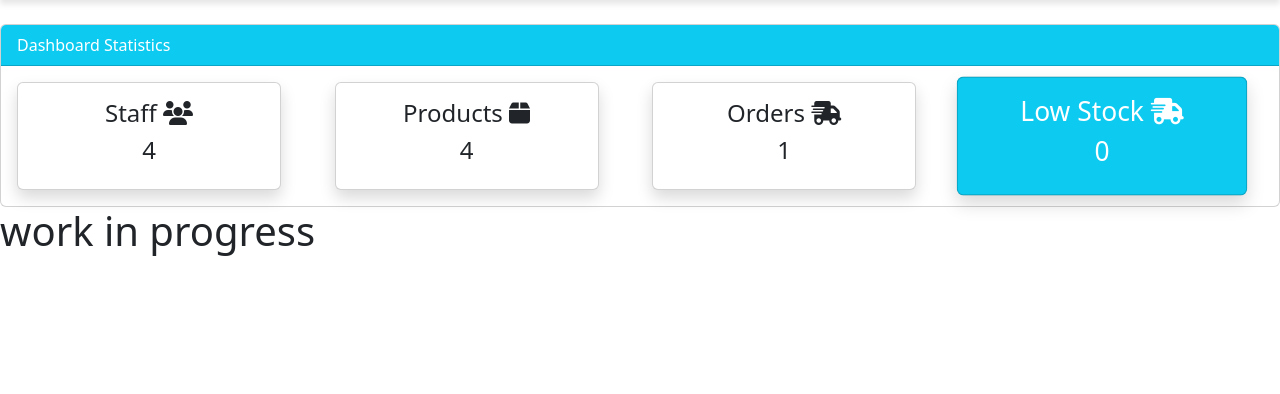
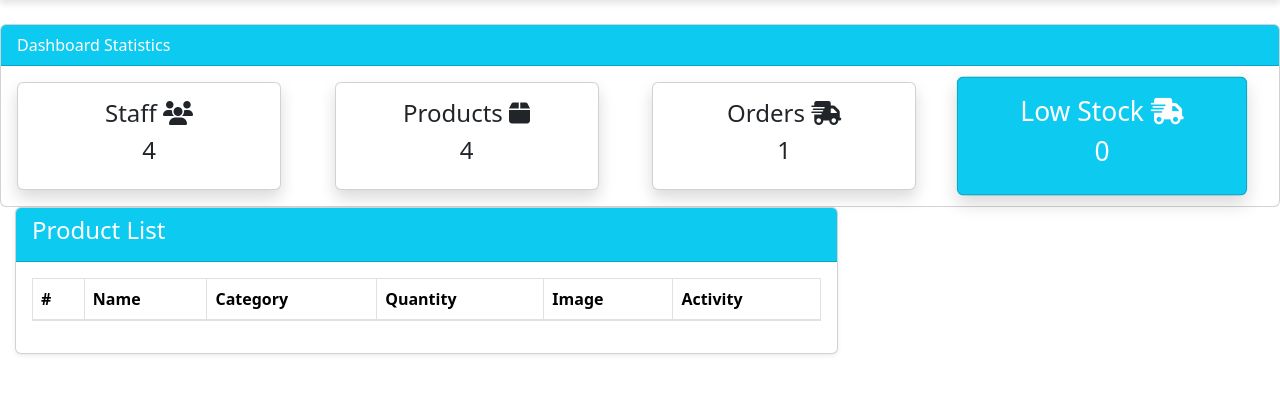
Before and after one commit to zaidqureshi2001/Inventory, a Django app: page /Lowstock/ in a window 1280 px wide. Shown: the part 66-460 px from the top of the page. Run offline with Django 5.2, Linux system fonts and the light colour scheme; a user stored in the database is signed in; data comes from the database, SQL or seed files in the repository; both versions use the stored data as it was after the commit; lists and menus that the app fills with data are empty.

Commit message:
changes for 1) Order Section For User To View Order 3)Created a Lowstock Section in admin panel 2) Added a Edit btn in Lowstock section only less than  50(quantity Product will render in lowstock ) 3)Added a lenght of cart 4)Changes in UI for Admin profile , A hover effect

```diff
--- a/ecom/settings.py
+++ b/ecom/settings.py
@@ -140,3 +140,7 @@ MEDIA_URL = '/media/'  # URL for serving media files
 MEDIA_ROOT = os.path.join(BASE_DIR, 'media')  # Path to the media directory
 
 DEFAULT_AUTO_FIELD = 'django.db.models.BigAutoField'
+# settings.py
+SESSION_ENGINE = 'django.contrib.sessions.backends.db'  # This stores sessions in the database
+SESSION_COOKIE_AGE = 3600  # Time in seconds for session expiration
+SESSION_EXPIRE_AT_BROWSER_CLOSE = False  # Keep session active after closing the browser
--- a/templates/dashboard/Lowstock.html
+++ b/templates/dashboard/Lowstock.html
@@ -1,9 +1,45 @@
 {% extends 'partials/base.html' %}
 
 {% block title %}
-  Orders
+  Lowstock
 {% endblock %}
-
 {% block content %}
-<h1>work in progress</h1>
+<div class="col-md-8">
+  <div class="card shadow-sm">
+    <div class="card-header bg-info text-white">
+      <h4>Product List</h4>
+    </div>
+    <div class="card-body">
+      <table class="table table-striped table-bordered">
+        <thead class="bg-info text-white">
+          <tr>
+            <th scope="col">#</th>
+            <th scope="col">Name</th>
+            <th scope="col">Category</th>
+            <th scope="col">Quantity</th>
+            <th scope="col">Image</th>
+            <th scope="col">Activity</th>
+          </tr>
+        </thead>
+        <tbody>
+          {% for item in items %}
+            <tr>
+              <th scope="row">{{ forloop.counter }}</th>
+              <td>{{ item.name }}</td>
+              <td>{{ item.category }}</td>
+              <td>{{ item.quantity }}</td>
+              <td>
+                  <img src="{{ item.image.url }}" alt="{{ item.name }}" style="max-width: 100px; max-height: 100px;" />
+              </td>
+              <td>
+                <a class="btn btn-info btn-sm" href="{% url 'product_update' item.id %}">Edit</a>
+                <a class="btn btn-danger btn-sm" href="{% url 'delete' item.id %}">Delete</a>
+              </td>
+            </tr>
+          {% endfor %}
+        </tbody>
+      </table>
+    </div>
+  </div>
+</div>
 {% endblock content%}
--- a/templates/dashboard/cart.html
+++ b/templates/dashboard/cart.html
@@ -95,9 +95,11 @@
             .then((data) => {
               if (data.success) {
                 // Remove the product row from the table
+                location.reload();
                 const row = document.getElementById(`cart-item-${productId}`);
                 if (row) {
                   row.remove();
+
                 }
                 // Update the total price
                 document.getElementById('total-price').textContent = `${data.new_total_price.toFixed(2)}`;
@@ -109,7 +111,6 @@
           });
         });
       });
-
     </script>
 
 {% endblock %}
--- a/templates/partials/nav.html
+++ b/templates/partials/nav.html
@@ -60,7 +60,7 @@
         {% if not request.user.is_staff %}
         <div class="cart">
           <a href="{% url 'cart' %}" class="cart-icon"><i class="fa-solid fa-cart-shopping">
-            <span class="cart-count">{{total_value}}</span></i></a>
+            <span class="cart-count">{{cart_items|length }}</span></i></a>
         </div>
         {% endif %}
       </div>
--- a/templates/partials/top.html
+++ b/templates/partials/top.html
@@ -72,7 +72,7 @@
                 <div class="card-body text-center">
                   <h4>Low Stock <i class="fas fa-shipping-fast"></i></h4>
                   <div>
-                    <h4>0</h4>
+                    <h4>{{Lowstock_count}}</h4>
                   </div>
                 </div>
               </div>
--- a/templates/test.html
+++ b/templates/test.html
@@ -1,8 +1,9 @@
 {% extends 'partials/base.html' %}
-
+{% block title %}
+  Dashboard
+{% endblock %}
 {% block content %}
   {% if user.is_authenticated and user.is_staff %}
-
     <div class="container">
       <div class="row my-5">
         <div class="col-md-6">
--- a/user/models.py
+++ b/user/models.py
@@ -46,7 +46,9 @@ class ShippingAddress(models.Model):
     order = models.ForeignKey(Order, on_delete=models.SET_NULL, null=True, related_name='shipping_addresses')  # Add related_name
 
     def __str__(self):
-        return f"{self.customer.username}'s address"
+        if self.customer:
+            return f"{self.customer.username}'s address"
+        return "No customer"
 
 class OrderItem(models.Model):
     product = models.ForeignKey(Product, on_delete=models.CASCADE)
--- a/user/views.py
+++ b/user/views.py
@@ -58,6 +58,8 @@ def user_logout(request):
 
 @login_required(login_url='login')
 def test(request):
+    cart = request.session.get('cart', {})
+    print("cart_length" , len(cart))
     order = Order.objects.filter(staff=request.user)
     order_chart = Order.objects.all()
     product = Product.objects.all()
@@ -66,8 +68,11 @@ def test(request):
     order_count = Order.objects.count()
     orders = Order.objects.filter(payment_status='success')
     product_count = Product.objects.count()
+    items = Product.objects.filter(quantity__lt=50)
+    Lowstock_count =items.count()
     context = {
-
+    'cart_items':cart,
+    'Lowstock_count':Lowstock_count,
     'order':order,
     'product':product ,
     'order_chart':order_chart,
@@ -81,6 +86,8 @@ def test(request):
 
 @login_required(login_url='login')
 def staff(request):
+    items = Product.objects.filter(quantity__lt=50)
+    Lowstock_count =items.count()
     xyz = Product.objects.all()
     workers = User.objects.all()
     worker = workers.count()
@@ -88,6 +95,7 @@ def staff(request):
     orders = Order.objects.filter(payment_status='success')
     product_count = Product.objects.count()
     context = {
+        'Lowstock_count':Lowstock_count ,
         'workers':workers,
         'worker':worker,
         'xyz' : xyz,
@@ -103,6 +111,8 @@ def top(request):
 
 @login_required(login_url='login')
 def product(request):
+    items = Product.objects.filter(quantity__lt=50)
+    Lowstock_count =items.count()
     items = Product.objects.all()
     product_count = Product.objects.count()
     workers = User.objects.all()
@@ -120,6 +130,7 @@ def product(request):
         form = ProductForm()
 
     context  = {
+        'Lowstock_count':Lowstock_count,
         'items': items ,
         'form' : form  ,
         'product_count':product_count,
@@ -131,12 +142,15 @@ def product(request):
 
 
 def order(request):
+    items = Product.objects.filter(quantity__lt=50)
+    Lowstock_count =items.count()
     order_count = Order.objects.count()
     orders = Order.objects.filter(payment_status='success')
     workers = User.objects.all()
     worker = workers.count()
     product_count = Product.objects.count()
     context = {
+        'Lowstock_count':Lowstock_count ,
         'order_count' : order_count,
         'orders': orders,
         'worker':worker,
@@ -147,11 +161,16 @@ def order(request):
 
 @login_required(login_url='login')
 def profile(request):
-    return render(request , 'dashboard/profile.html')
+    cart = request.session.get('cart', {})
+    context={
+        'cart_items':cart,
+    }
+    return render(request , 'dashboard/profile.html' , context)
 
 
 @login_required(login_url='login')
 def profile_update(request):
+    cart = request.session.get('cart', {})
     if request.method == 'POST':
         user_form = UserUpdateForm(request.POST , instance=request.user)
         profile_form = ProfileUpdateForm(request.POST, request.FILES, instance=request.user.profile)
@@ -165,31 +184,14 @@ def profile_update(request):
         profile_form = ProfileUpdateForm(instance=request.user.profile)
 
     context = {
+        'cart_items':cart,
         'user_form' : user_form,
         'profile_form':profile_form,
         }
     return render(request , 'dashboard/profile_update.html', context)
 
-# @login_required(login_url='login')
-# def cart(request):
-#     if request.user.is_authenticated:
-#         profile, created = Profile.objects.get_or_create(staff=request.user)
-#         order, created = Order.objects.get_or_create(staff=request.user)
-#         items = order.orderitem_set.all()
-#         print("these are the ",items)
-#         total_quantity = sum(item.quantity for item in items)
-#     else:
-#         items = []
-#         total_quantity = 0
-#     context = {
-#         'items':items,
-#         'total_quantity': total_quantity
-#     }
-
-#     return render(request , 'dashboard/cart.html' , context)
 
 def delete(request , pk):
-    # item = Product.objects.get(id=pk)
     item = Product.objects.get(id=pk)
     if request.method == 'POST':
         item.delete()
@@ -221,6 +223,8 @@ def staff_details(request , pk):
 
 
 def Lowstock(request):
+    items = Product.objects.filter(quantity__lt=50)
+    Lowstock_count =items.count()
     product = Product.objects.all()
     workers = User.objects.all()
     worker = workers.count()
@@ -228,6 +232,8 @@ def Lowstock(request):
     orders = Order.objects.filter(payment_status='success')
     product_count = Product.objects.count()
     context = {
+    'Lowstock_count': Lowstock_count,
+    'items':items,
     'order':order,
     'product':product ,
     'workers':workers,
@@ -237,6 +243,8 @@ def Lowstock(request):
     'product_count':product_count
     }
     return render(request , 'dashboard/Lowstock.html' ,context)
+
+
 ##############################################################################
 from django.shortcuts import get_object_or_404
 
@@ -261,6 +269,7 @@ def addto_cart(request, product_id):
         # Debugging: Print the cart structure before saving
         print("Cart after adding item:", cart)
         request.session['cart'] = cart
+        print("Cart length:", len(cart))
         messages.success(request, f'{product.name} has been added to cart')
     else:
         messages.error(request, f'Not enough stock available for {product.name}')
@@ -269,7 +278,6 @@ def addto_cart(request, product_id):
 def cart(request):
     cart = request.session.get('cart', {})
     total_price = 0
-    print("Cart items:", cart)
     for item in cart.values():
         if 'product_id' not in item:
             print(f"Missing 'product_id' in cart item: {item}")
@@ -292,7 +300,6 @@ def cart(request):
 
 def update_cart(request, product_id, action):
     cart = request.session.get('cart', {})
-
     try:
         # Get the product from the database
         product = Product.objects.get(id=product_id)
@@ -327,14 +334,35 @@ def update_cart(request, product_id, action):
 
 
 
+# def checkout(request):
+#     cart = request.session.get('cart', {})
+#     if not cart:
+#         return redirect('test')
+#     total_price = sum(float(item['price']) * int(item['quantity']) for item in cart.values())
+#     return render(request, 'dashboard/checkout.html', {
+#         'cart_items': cart,
+#         'total_price': total_price
+#     })
 def checkout(request):
     cart = request.session.get('cart', {})
     if not cart:
         return redirect('test')
+
     total_price = sum(float(item['price']) * int(item['quantity']) for item in cart.values())
+    previous_address = None
+
+    if request.user.is_authenticated:
+        try:
+            # Fetch the user's most recent shipping address
+            previous_address = ShippingAddress.objects.filter(customer=request.user).last()
+            print("address",previous_address)
+        except ShippingAddress.DoesNotExist:
+            previous_address = None
+
     return render(request, 'dashboard/checkout.html', {
         'cart_items': cart,
-        'total_price': total_price
+        'total_price': total_price,
+        'previous_address': previous_address,
     })
 
 
@@ -362,9 +390,10 @@ from django.contrib.auth.decorators import login_required
 def myorder(request):
     # Fetch only the orders related to the logged-in user
     orders = Order.objects.filter(staff=request.user).prefetch_related('orderitem_set').order_by('-date')  # Adjust relationship name if different
-
+    cart = request.session.get('cart', {})
     context = {
-        'orders': orders,  # Pass orders to the template
+        'cart_items':cart,
+        'orders': orders,
     }
     return render(request, 'dashboard/my_order.html', context)
 
@@ -382,7 +411,7 @@ def myorder(request):
 
 logger = logging.getLogger(__name__)
 
-stripe.api_key = settings.STRIPE_SECRET_KEY
+
 logger = logging.getLogger(__name__)
 stripe.api_key = settings.STRIPE_SECRET_KEY
 class ProcessCheckoutView(View):
@@ -411,8 +440,7 @@ class ProcessCheckoutView(View):
             zipcode=zipcode,
             phone_no=phone_no,
         )
-
-        # Calculate the total price for the cart
+        print(shipping_address.customer)
         total_price = 0
         cart = request.session.get('cart', {})
         if not cart:
@@ -444,6 +472,9 @@ class ProcessCheckoutView(View):
                     'cart_data': str(cart),  # Convert cart data into string for metadata
                 },
                 customer_email=email,
+                shipping_address_collection={
+                    'allowed_countries': ['IN'],  # Replace 'IN' with appropriate country if needed
+                },
                 success_url=request.build_absolute_uri('/success'),
                 cancel_url=request.build_absolute_uri('/cancel'),
             )
@@ -454,13 +485,11 @@ class ProcessCheckoutView(View):
         return redirect(checkout_session.url, code=303)
 
 
-
 @csrf_exempt
 def payment_webhook(request):
     if request.method == 'POST':
         payload = request.body
         endpoint_secret = settings.STRIPE_WEBHOOK_SECRET
-
         try:
             # Verify Stripe signature
             event = stripe.Webhook.construct_event(
@@ -539,9 +568,19 @@ def payment_webhook(request):
             # Update order total price
             order.total_price = total_price
             order.save()
-
             logger.info(f"Order created successfully for Order ID {order.id}")
 
+            cart = request.session.get('cart')
+            print(f"Cart before clearing: {cart}")
+            if 'cart' in request.session:
+                del request.session['cart']
+                request.session.save()
+                request.session.modified = True
+                print(f"Cart cleared for user: {user.email}")
+            else:
+                print("No cart is cleared")
+            cart_after = request.session.get('cart')
+            print(f"Cart before clearing: {cart_after}")
         elif event_type == 'payment_intent.succeeded':
             logger.info("Payment succeeded for PaymentIntent")
         else:
@@ -552,7 +591,7 @@ def payment_webhook(request):
     return JsonResponse({'status': 'failed', 'message': 'Invalid request method'}, status=400)
 
 
-# # Success page
+
 def success(request):
     context = {
         'payment_status': 'success'
@@ -560,7 +599,7 @@ def success(request):
     return render(request, 'dashboard/success.html', context)
 
 
-# # Cancel page
+
 def cancel(request):
     context = {
         'payment_status': 'cancel'
```
Also changed, not shown: templates/dashboard/checkout.html (+47 -2 lines), db.sqlite3.
